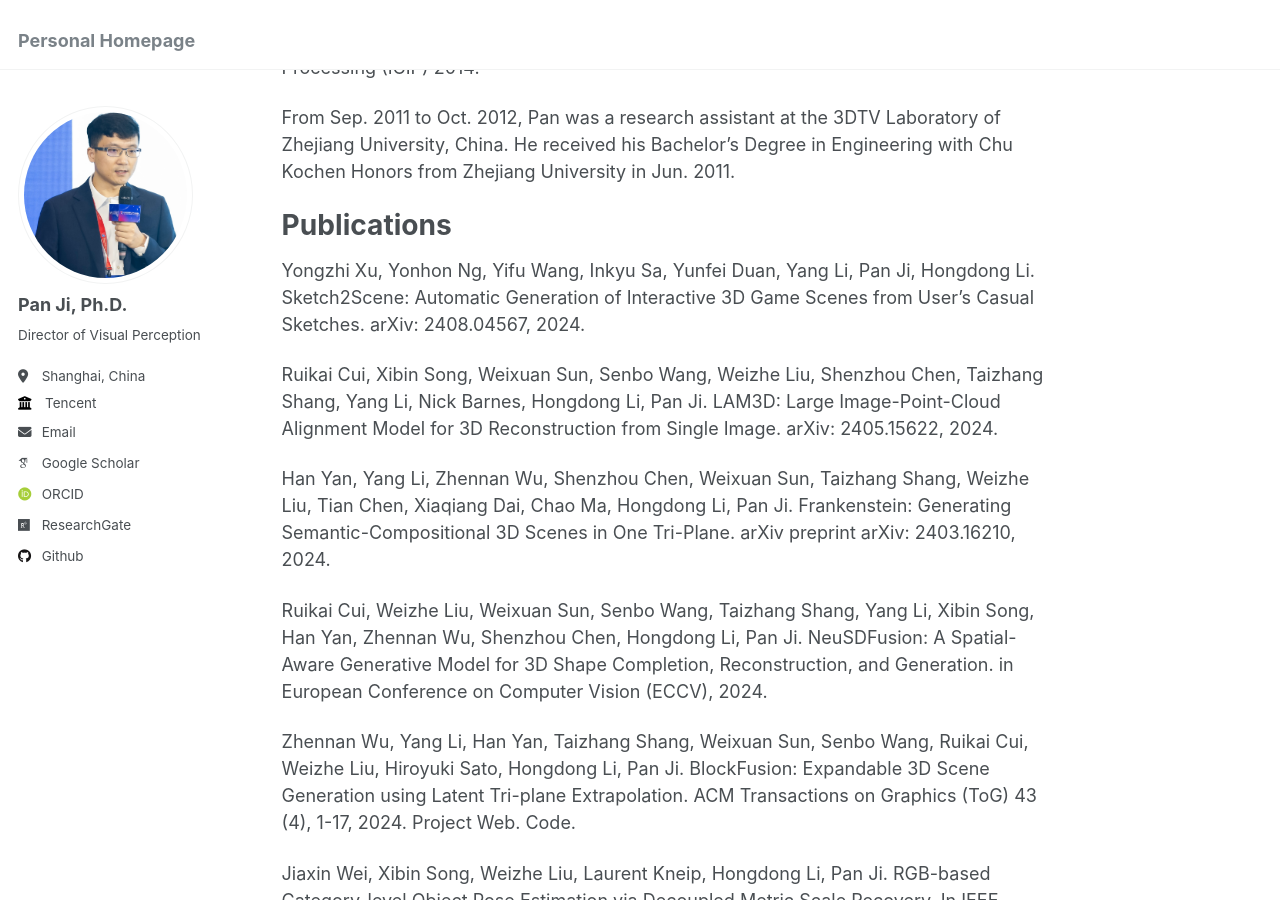
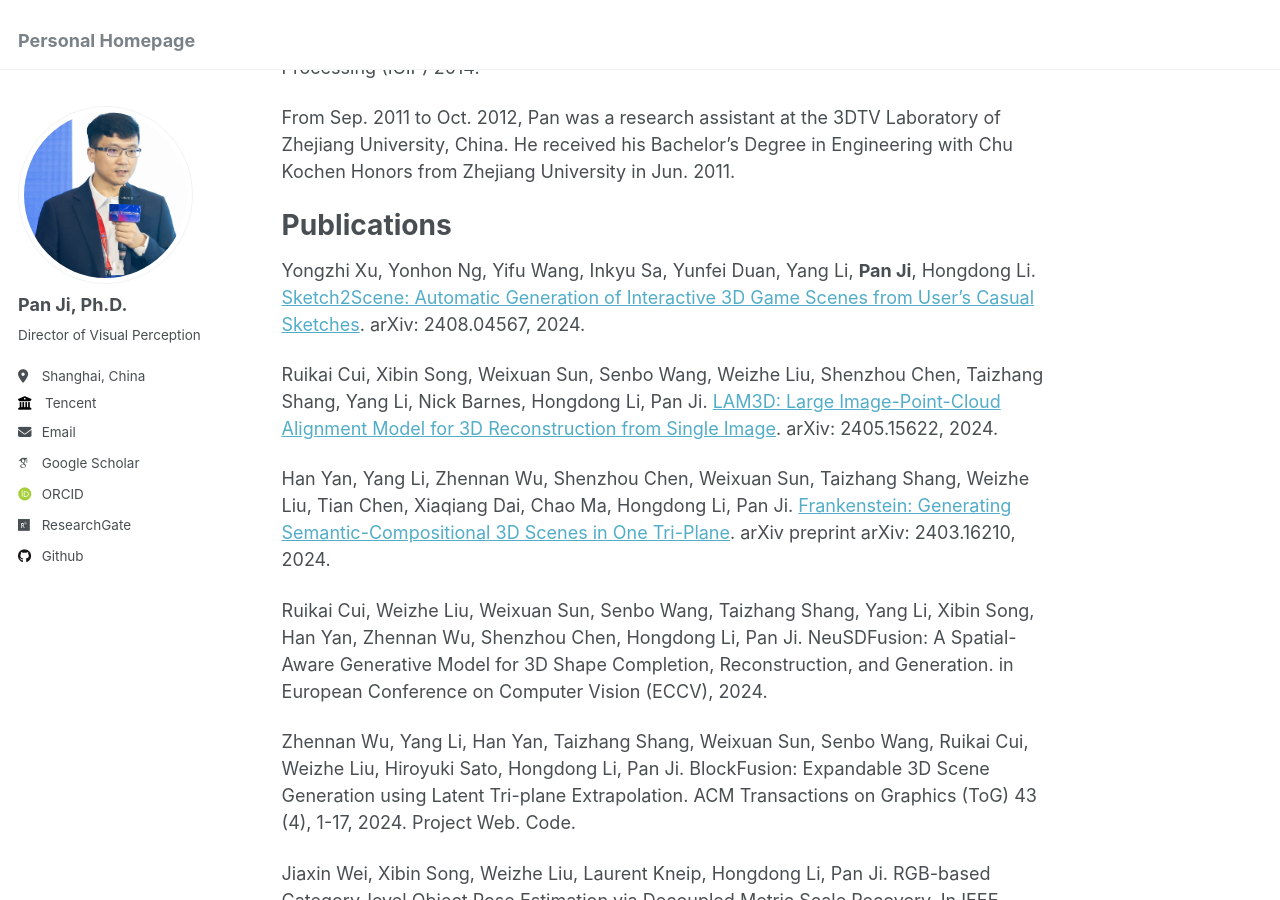
Before and after one commit to panji530/panji, a Jekyll site: the page built from _pages/about.md, in a window 1280 px wide and 900 px high, scrolled down 322 px. Built offline with Jekyll 4.4.1, drawn with Linux system fonts in a browser that asks for light colours; some web fonts are replaced; part of the change alters nothing that is shown.

Commit message:
Update about.md

```diff
--- a/_pages/about.md
+++ b/_pages/about.md
@@ -12,11 +12,11 @@ Dr. Pan Ji is currently the Director of Visual Perception of XR Vision Labs at T
 From Sep. 2011 to Oct. 2012, Pan was a research assistant at the 3DTV Laboratory of Zhejiang  University, China. He received his Bachelor's Degree in Engineering with Chu Kochen Honors from Zhejiang University in Jun. 2011.
 
 # Publications
-Yongzhi Xu, Yonhon Ng, Yifu Wang, Inkyu Sa, Yunfei Duan, Yang Li, Pan Ji, Hongdong Li. Sketch2Scene: Automatic Generation of Interactive 3D Game Scenes from User’s Casual Sketches. arXiv: 2408.04567, 2024.
+Yongzhi Xu, Yonhon Ng, Yifu Wang, Inkyu Sa, Yunfei Duan, Yang Li, **Pan Ji**, Hongdong Li. [Sketch2Scene: Automatic Generation of Interactive 3D Game Scenes from User’s Casual Sketches](https://arxiv.org/pdf/2408.04567). arXiv: 2408.04567, 2024.
 
-Ruikai Cui, Xibin Song, Weixuan Sun, Senbo Wang, Weizhe Liu, Shenzhou Chen, Taizhang Shang, Yang Li, Nick Barnes, Hongdong Li, Pan Ji. LAM3D: Large Image-Point-Cloud Alignment Model for 3D Reconstruction from Single Image. arXiv: 2405.15622, 2024.
+Ruikai Cui, Xibin Song, Weixuan Sun, Senbo Wang, Weizhe Liu, Shenzhou Chen, Taizhang Shang, Yang Li, Nick Barnes, Hongdong Li, Pan Ji. [LAM3D: Large Image-Point-Cloud Alignment Model for 3D Reconstruction from Single Image](https://arxiv.org/pdf/2405.15622). arXiv: 2405.15622, 2024.
 
-Han Yan, Yang Li, Zhennan Wu, Shenzhou Chen, Weixuan Sun, Taizhang Shang, Weizhe Liu, Tian Chen, Xiaqiang Dai, Chao Ma, Hongdong Li, Pan Ji. Frankenstein: Generating Semantic-Compositional 3D Scenes in One Tri-Plane. arXiv preprint arXiv: 2403.16210, 2024.
+Han Yan, Yang Li, Zhennan Wu, Shenzhou Chen, Weixuan Sun, Taizhang Shang, Weizhe Liu, Tian Chen, Xiaqiang Dai, Chao Ma, Hongdong Li, Pan Ji. [Frankenstein: Generating Semantic-Compositional 3D Scenes in One Tri-Plane](https://arxiv.org/pdf/2403.16210). arXiv preprint arXiv: 2403.16210, 2024.
 
 Ruikai Cui, Weizhe Liu, Weixuan Sun, Senbo Wang, Taizhang Shang, Yang Li, Xibin Song, Han Yan, Zhennan Wu, Shenzhou Chen, Hongdong Li, Pan Ji. NeuSDFusion: A Spatial-Aware Generative Model for 3D Shape Completion, Reconstruction, and Generation. in European Conference on Computer Vision (ECCV), 2024.
 
```
